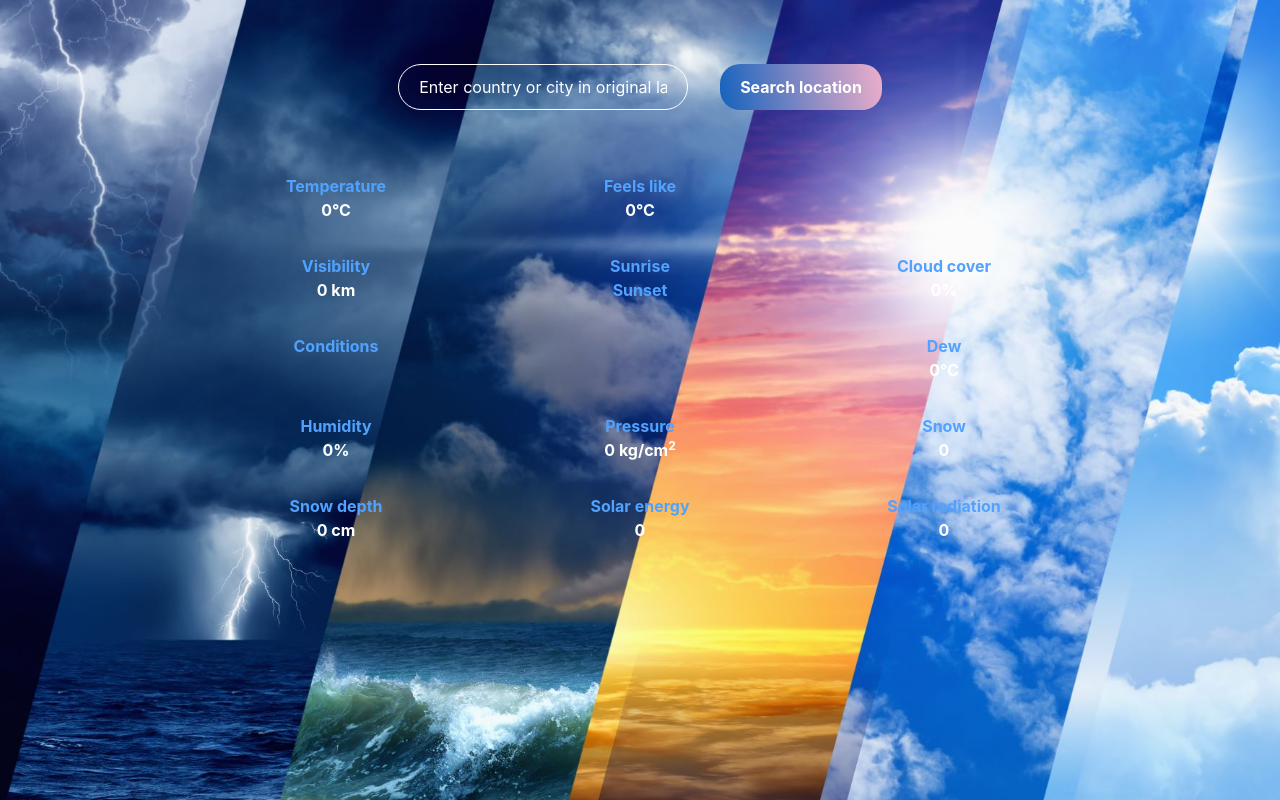
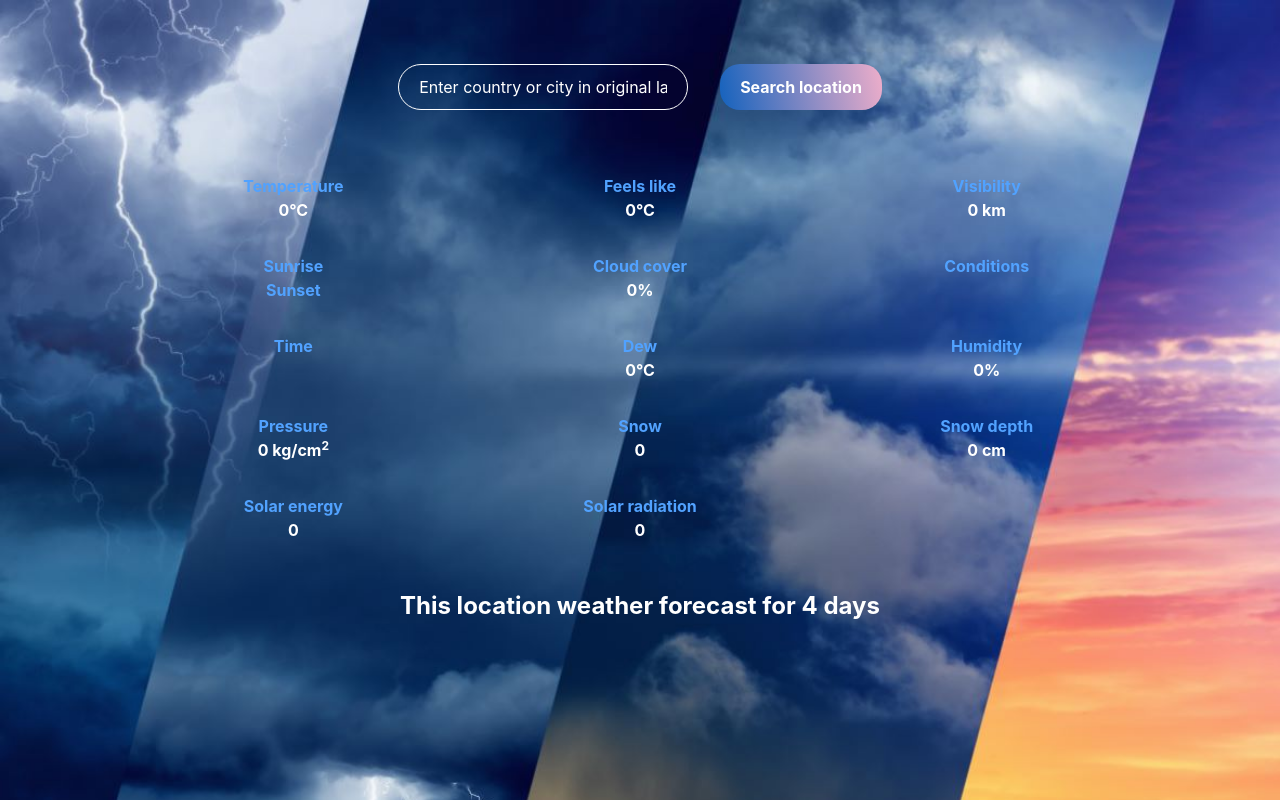
Before and after one commit to ascent2009/weather-app, a React (Vite) app: page / in a window 1280 px wide. Shown: the top 800 px of the page. Built offline with nearby package versions, Linux system fonts and the light colour scheme.

Commit message:
Feat: 4 day forecast block

```diff
--- a/src/App.css
+++ b/src/App.css
@@ -1,5 +1,5 @@
 .App {
-  @apply text-center bg-[url("../src/assets/weather.jpg")] w-screen h-screen bg-cover bg-no-repeat;
+  @apply text-center bg-[url("../src/assets/weather.jpg")] w-screen h-dvw bg-cover bg-no-repeat;
 }
 
 /* .App-input {
--- a/src/App.tsx
+++ b/src/App.tsx
@@ -12,7 +12,6 @@ interface IData {
   dew: number;
   feelslike: number;
   humidity?: number | undefined;
-  icon: string;
   pressure?: number | undefined;
   snow?: number | undefined;
   snowdepth?: number | undefined;
@@ -23,6 +22,7 @@ interface IData {
   temp: number;
   visibility?: number | undefined;
   description: string;
+  days: [];
 }
 
 function App() {
@@ -34,7 +34,6 @@ function App() {
     dew: 0,
     feelslike: 0,
     humidity: 0,
-    icon: "",
     pressure: 0,
     snow: 0,
     snowdepth: 0,
@@ -45,6 +44,7 @@ function App() {
     temp: 0,
     visibility: 0,
     description: "",
+    days: [],
   });
 
   const [inputValue, setInputValue] = useState("");
@@ -98,7 +98,6 @@ function App() {
           description: data.data.description,
           sunrise: data.data.currentConditions.sunrise,
           sunset: data.data.currentConditions.sunset,
-          icon: data.data.currentConditions.icon,
           visibility: data.data.currentConditions.visibility,
           cloudcover: data.data.currentConditions.cloudcover,
           conditions: data.data.currentConditions.conditions,
@@ -111,6 +110,7 @@ function App() {
           snowdepth: data.data.currentConditions.snowdepth,
           solarenergy: data.data.currentConditions.solarenergy,
           solarradiation: data.data.currentConditions.solarradiation,
+          days: data.data.days.slice(1, 5),
         });
       }
     } catch (err) {
@@ -133,7 +133,6 @@ function App() {
     dew,
     feelslike,
     humidity,
-    icon,
     pressure,
     snow,
     snowdepth,
@@ -144,6 +143,7 @@ function App() {
     temp,
     visibility,
     description,
+    days,
   } = data;
 
   return (
@@ -160,11 +160,12 @@ function App() {
           Search location
         </button>
       </form>
-      <div className="my-16 m-auto text-white w-[70%]">
+      <div className="my-16 m-auto text-white w-[80%]">
         <div className="my-8 text-2xl font-bold">{location}</div>
         <div className="text-1xl font-bold">
           <p>{description}</p>
         </div>
+
         <div className="grid grid-cols-3 gap-x-4 gap-y-8 font-bold mt-[3rem]">
           <div>
             <h2 className="text-blue-400">Temperature</h2>
@@ -174,7 +175,7 @@ function App() {
             <h2 className="text-blue-400">Feels like</h2>
             <p>{convertTemp(feelslike)}&deg;C</p>
           </div>
-          <div className="md:text-black/70">{icon}</div>
+          {/* <div className="md:text-black/70">{icon}</div> */}
           <div>
             <h2 className="text-blue-400">Visibility</h2>
             <p>{visibility} km</p>
@@ -184,7 +185,7 @@ function App() {
               <h2 className="text-blue-400">Sunrise</h2>
               <p>{sunrise}</p>
             </div>
-            <div className="md:text-black/70">
+            <div>
               <h2 className="text-blue-400">Sunset</h2>
               {sunset}
             </div>
@@ -197,7 +198,11 @@ function App() {
             <h2 className="text-blue-400">Conditions</h2>
             <p>{conditions}</p>
           </div>
-          <div>{datetime}</div>
+
+          <div>
+            <h2 className="text-blue-400">Time</h2>
+            <p>{datetime}</p>
+          </div>
           <div>
             <h2 className="text-blue-400">Dew</h2>
             <p>{convertTemp(dew)}&deg;C</p>
@@ -232,6 +237,50 @@ function App() {
             <p>{solarradiation}</p>
           </div>
         </div>
+        <div className="text-2xl font-bold my-12">
+          <p>This location weather forecast for 4 days</p>
+        </div>
+        <div className="grid grid-cols-4 gap-x-8 font-bold mt-[2rem]">
+          {days.map(
+            ({
+              datetime,
+              description,
+              feelslike,
+              temp,
+              humidity,
+              pressure,
+            }) => {
+              return (
+                <div className="flex-col h-64 justify-between" key={datetime}>
+                  <div className="flex gap-4 py-2 px-2 rounded-2xl bg-blue-400 justify-center">
+                    <h3>{new Date(datetime).toLocaleDateString()}</h3>
+                  </div>
+
+                  <h3>{description}</h3>
+                  <div className="flex gap-4 ">
+                    <h2 className="text-blue-400">Temperature</h2>
+                    <h3>{convertTemp(temp)}&deg;C</h3>
+                  </div>
+
+                  <div className="flex gap-4 ">
+                    <h2 className="text-blue-400">Feels like</h2>
+                    <h3>{convertTemp(feelslike)}&deg;C</h3>
+                  </div>
+                  <div className="flex gap-4 ">
+                    <h2 className="text-blue-400">Humidity</h2>
+                    <h3>{humidity}%</h3>
+                  </div>
+                  <div className="flex gap-4 ">
+                    <h2 className="text-blue-400">Pressure</h2>
+                    <h3>
+                      {pressure} kg/cm<sup>2</sup>
+                    </h3>
+                  </div>
+                </div>
+              );
+            },
+          )}
+        </div>
       </div>
     </section>
   );
```
